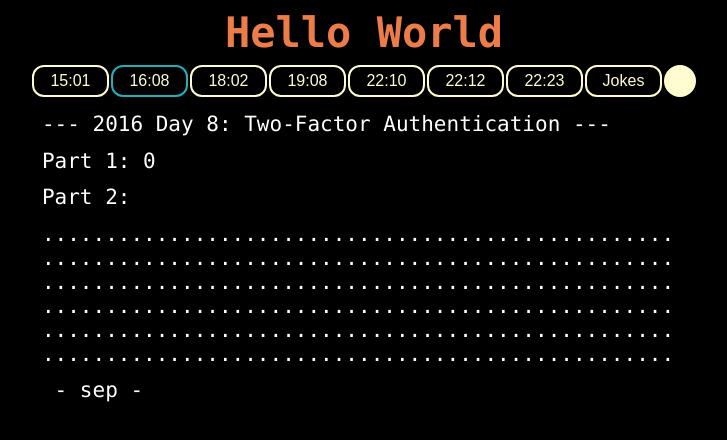
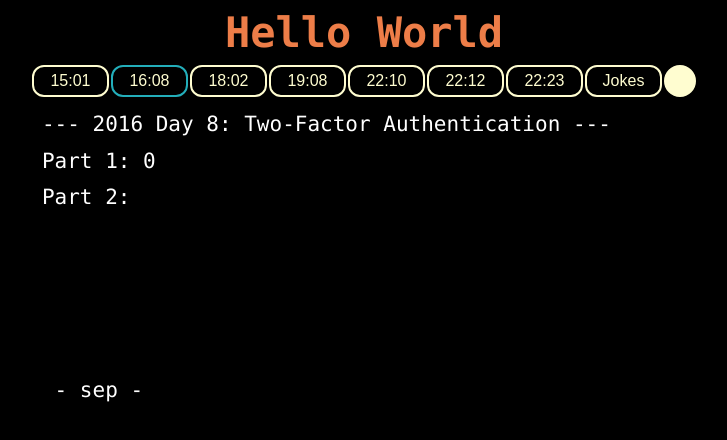
Before and after one commit to nuoxoxo/gig, a React (Vite) app: page / in a window 1280 px wide. Both pictures are taken after a click on the button "16:08". Shown: the top 440 px of the page, without its empty margins (276-1003 px from the left). Built offline with nearby package versions, Linux system fonts and the light colour scheme; no server answers.

Commit message:
bugfix in rotate

```diff
--- a/src/includes/Aoc1608.tsx
+++ b/src/includes/Aoc1608.tsx
@@ -4,10 +4,10 @@ import { FetchData, LenNStrsFromLine, Deepcopy2DArray } from "../helpers/Helpers
 const URL:string =
   "https://raw.githubusercontent.com/nuoxoxo/in/main/1608.in"
 
-// charset from 22:12
-const symbolArr = ['○', '○', '○', '○', '○', '○', '✲', '✳', '✵', '✶', '✻', '✼']
-const symbol = symbolArr[Math.floor(Math.random() * symbolArr.length)]
-// const denseSymbol = symbolArr[Math.floor(Math.random() * symbolArr.length)]
+// const charSet = ['○', '○', '○', '○', '○', '○', '✲', '✳', '✵', '✶', '✻', '✼']
+const charSet = ['░', '▒', '▓', '█', '¾', '⅞']
+const symbol = charSet[Math.floor(Math.random() * charSet.length)]
+// const denseSymbol = charSet[Math.floor(Math.random() * charSet.length)]
 
 let isTest = false
 // isTest = !isTest
@@ -44,7 +44,7 @@ var Aoc1608 = () => {
       let temp:string[] = []
       j = -1
       while (++j < W) {
-        temp.push('.')
+        temp.push(' ')
       }
       grid.push(temp)
     }
@@ -58,7 +58,7 @@ var Aoc1608 = () => {
 
       if (cmd === 'rotate') {
         cmd = arr[1] // columm OR row
-        let pos = parseInt(arr[2][2]) // '2' in 'y=2'
+        let pos = parseInt(arr[2].split('=')[1]) // '2' in 'y=2'  // BUG found and fixed
         let stp = parseInt(arr[4]) // steps '10'
 
         console.log(line, cmd, pos, stp) // TEST parsing
```
